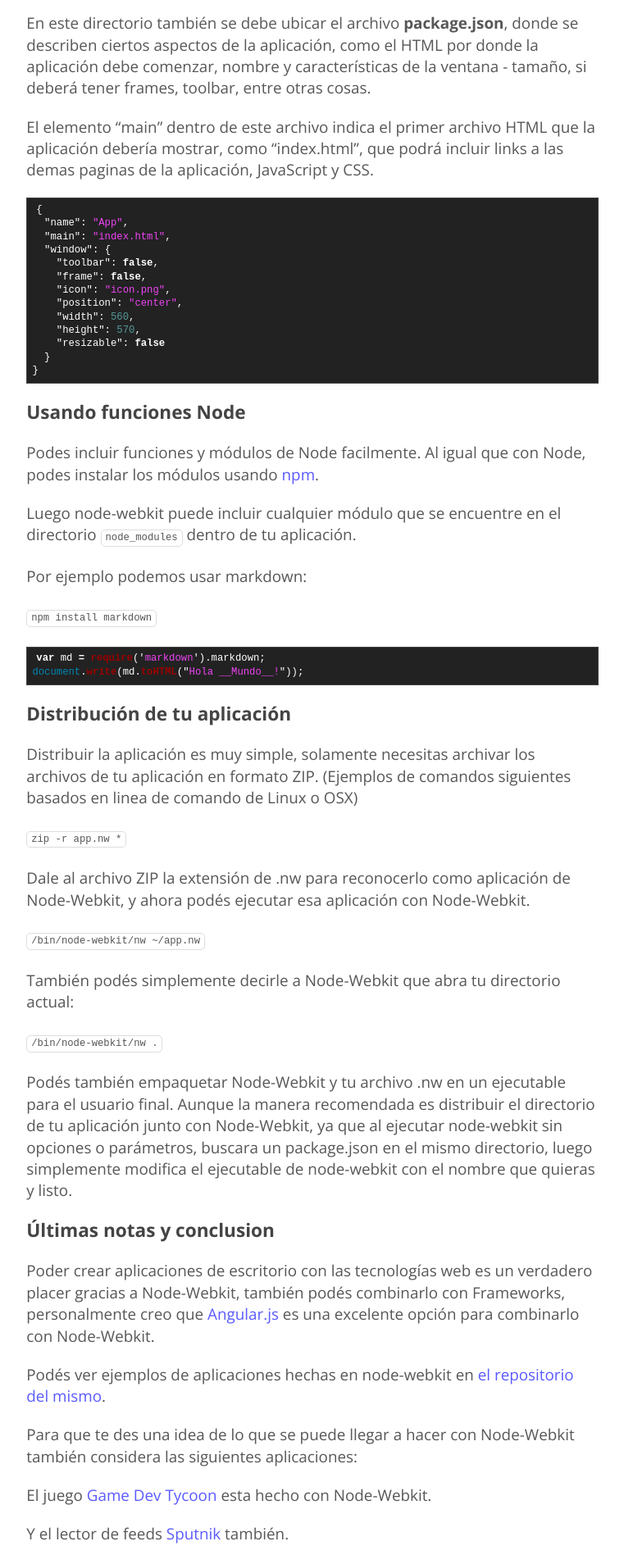
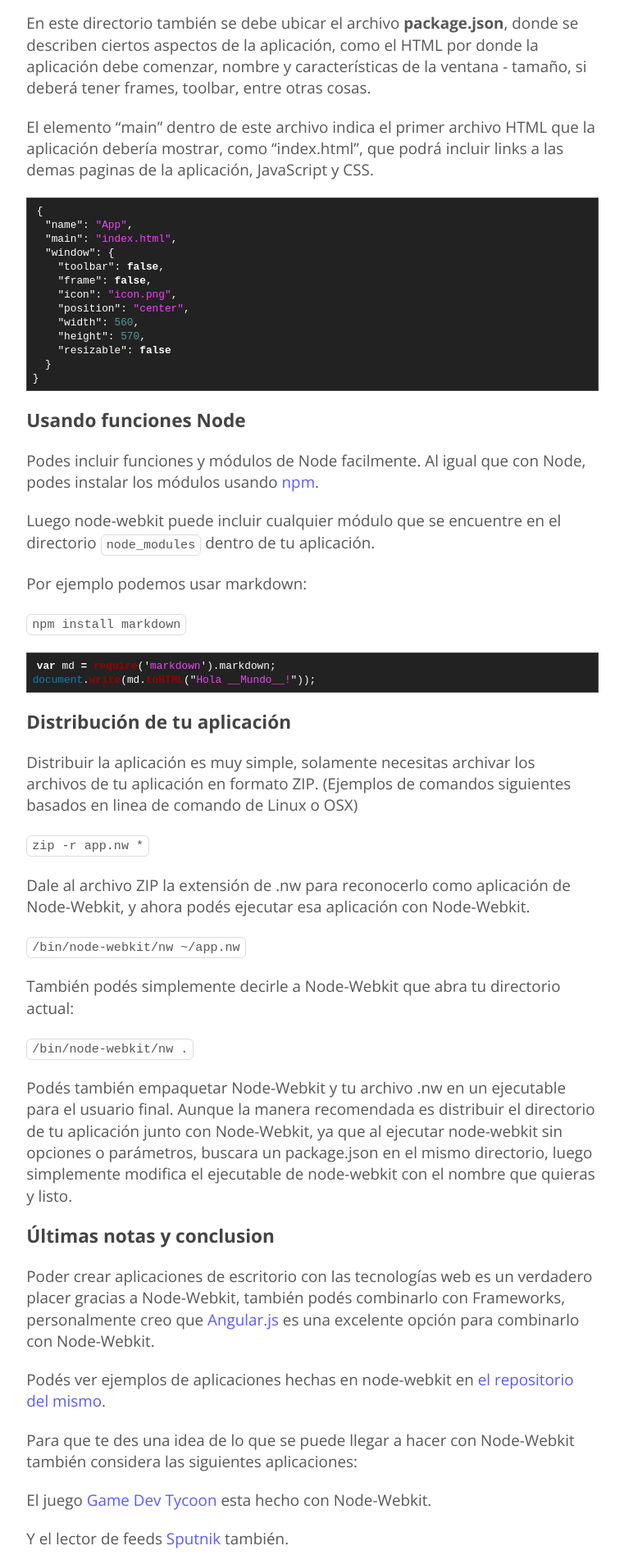
Before and after one commit to GGalizzi/ggalizzi.github.io_old, a Jekyll site: the page built from _posts/2014-03-21-Node-Webkit.markdown, in a window 1280 px wide. Shown: the part 1113-3021 px from the top of the page at 82% size, without its empty margins (259-1020 px from the left). Built offline with Jekyll 4.4.1, drawn with Linux system fonts in a browser that asks for light colours; some web fonts are replaced; Markdown is read by kramdown in place of the engine named in the settings.

Commit message:
Removed couple of unnecessary css attributes that came with jekyll defaults.

```diff
--- a/css/main.css
+++ b/css/main.css
@@ -18,9 +18,8 @@
 
 body {
   background-color: #FFF;
-  font: 16px 'Open Sans', Helvetica, Arial, sans-serif;
-  font-size: small;
-  text-align: center;
+  font: 13px 'Open Sans', Helvetica, Arial, sans-serif;
+  text-rendering: optimizeLegibility;
 }
 
 h1, h2, h3, h4, h5, h6 {
--- a/css/syntax.css
+++ b/css/syntax.css
@@ -1,4 +1,4 @@
-.highlight  { background: #ffffff; }
+.highlight  { background: #ffffff; font-size: 1rem }
 .highlight pre { overflow-y: auto; }
 .highlight .c { color: #999988; font-style: italic } /* Comment */
 .highlight .err { color: #a61717; background-color: #e3d2d2 } /* Error */
```
